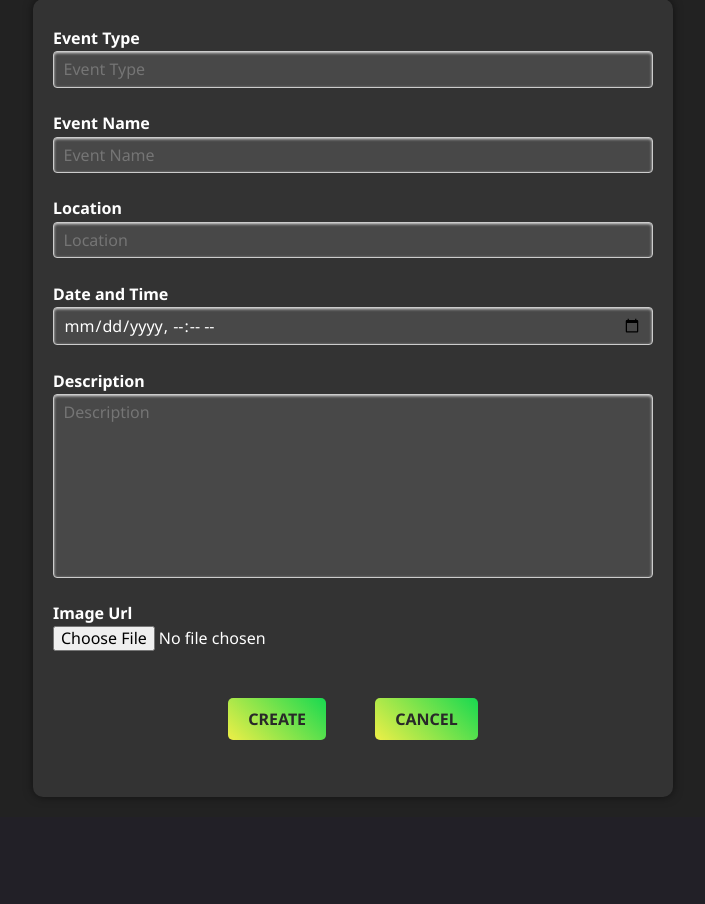
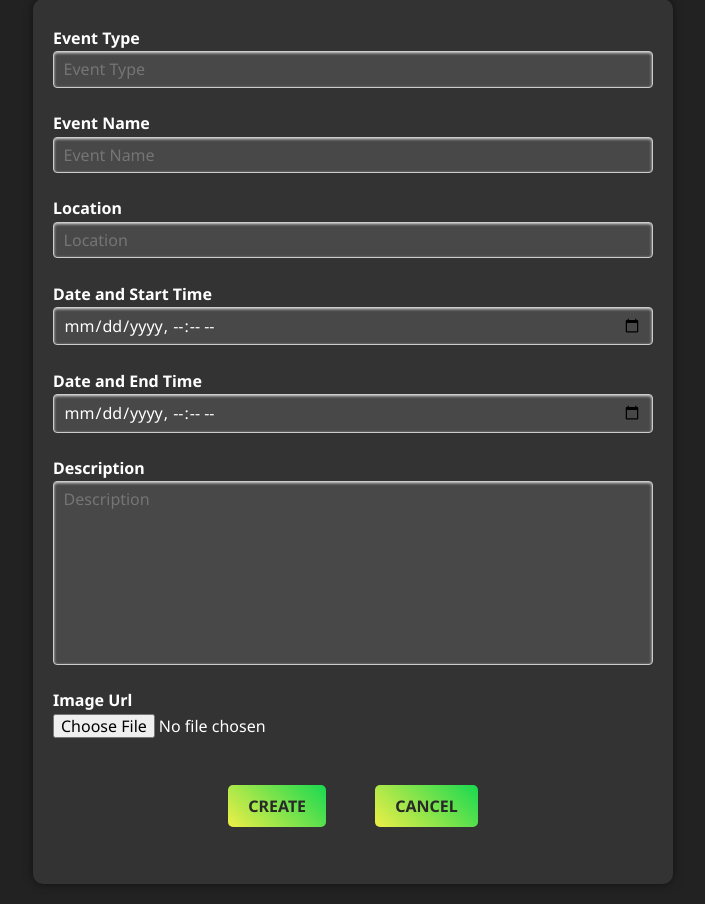
Before and after one commit to csci5117s24/project-1-html-heroes, a Flask app: page /create_event in a window 1280 px wide. Shown: the part 213-1117 px from the top of the page, without its empty margins (287-992 px from the left). Before the commit the page ends 1011 px from the top, so only its background shows below. Run offline with Flask 3, Linux system fonts and the light colour scheme; the visitor is signed in with stand-in values (Sample User, id 1); some libraries are stand-ins or nearby versions; some web fonts are replaced.

Commit message:
Adding end time to database

```diff
--- a/server.py
+++ b/server.py
@@ -47,6 +47,7 @@ def create_event():
         event_location = request.form['event_location']
         event_date = request.form['event_date']
         event_description = request.form['event_description']
+        event_end = request.form['event_end']
         image = request.files['event_image']
         if image:
             event_image_url = database.add_picture(image, session["user"]['sub'])
@@ -63,7 +64,7 @@ def create_event():
         }
 
         print(form_data)
-        database.add_event(event_type, event_name, event_location, event_date, event_description, event_image_url, session["user"]['sub'])
+        database.add_event(event_type, event_name, event_location, event_date, event_description, event_image_url, event_end, session["user"]['sub'])
         return redirect(url_for('profile'))
     if session.get('user') is None:
         return """
@@ -88,6 +89,7 @@ def update_event(event_id):
         event_location = request.form['event_location']
         event_date = request.form['event_date']
         event_description = request.form['event_description']
+        event_end = request.form['event_end']
         event_image_url = request.form['event_image_url']
 
         form_data = {
@@ -99,7 +101,7 @@ def update_event(event_id):
             "event_image_url": event_image_url
         }
         print(f'here is the form_data:{form_data}')
-        database.update_event(event_id, event_type, event_name, event_location, event_date, event_description, event_image_url)
+        database.update_event(event_id, event_type, event_name, event_location, event_date, event_description, event_image_url, event_end)
         return redirect(url_for('profile'))
     if session.get('user') is None:
         return """
--- a/static/index.js
+++ b/static/index.js
@@ -126,7 +126,7 @@ function createEvent(eventData) {
     "</p>" +
     "<p style='margin-top: 5px;'>" +
     "<span>🕑&nbsp;&nbsp;</span>" +
-    eventData.event_date +
+    eventData.event_date + " - " + eventData.event_end +
     "</p><p>" +
     "<span>📍&nbsp;&nbsp;</span>" +
     eventData.event_location +
--- a/templates/create_event.html
+++ b/templates/create_event.html
@@ -25,8 +25,12 @@
         <input type="text" id="stacked-event-location" name="event_location" placeholder="Location" required />
         </br>
 
-        <label for="stacked-event-time">Date and Time</label>
+        <label for="stacked-event-time">Date and Start Time</label>
         <input type="datetime-local" id="stacked-event-time" name="event_date" required />
+        </br>
+
+        <label for="stacked-event-end">Date and End Time</label>
+        <input type="datetime-local" id="stacked-event-end" name="event_end" required />
         </br>
 
         <label for="stacked-event-description">Description</label>
--- a/templates/update_event.html
+++ b/templates/update_event.html
@@ -19,9 +19,13 @@
        <input type="text" id="stacked-event-location" name="event_location" placeholder="Location" value="{{event.event_location}}" required />
        </br>
 
-       <label for="stacked-event-time">Date and Time</label>
+       <label for="stacked-event-time">Date and Start Time</label>
        <input type="datetime-local" id="stacked-event-time" name="event_date" value="{{event.event_date}}" required />
        </br>
+
+        <label for="stacked-event-end">Date and End Time</label>
+        <input type="datetime-local" id="stacked-event-end" name="event_end" value="{{event.event_end}}" required />
+        </br>
 
        <label for="stacked-event-description">Description</label>
        <textarea id="stacked-event-description" name="event_description" placeholder="Description" rows="9" cols="50" required>{{event.event_description}}</textarea>
```
Also changed, not shown: database.py (+4 -6 lines).
